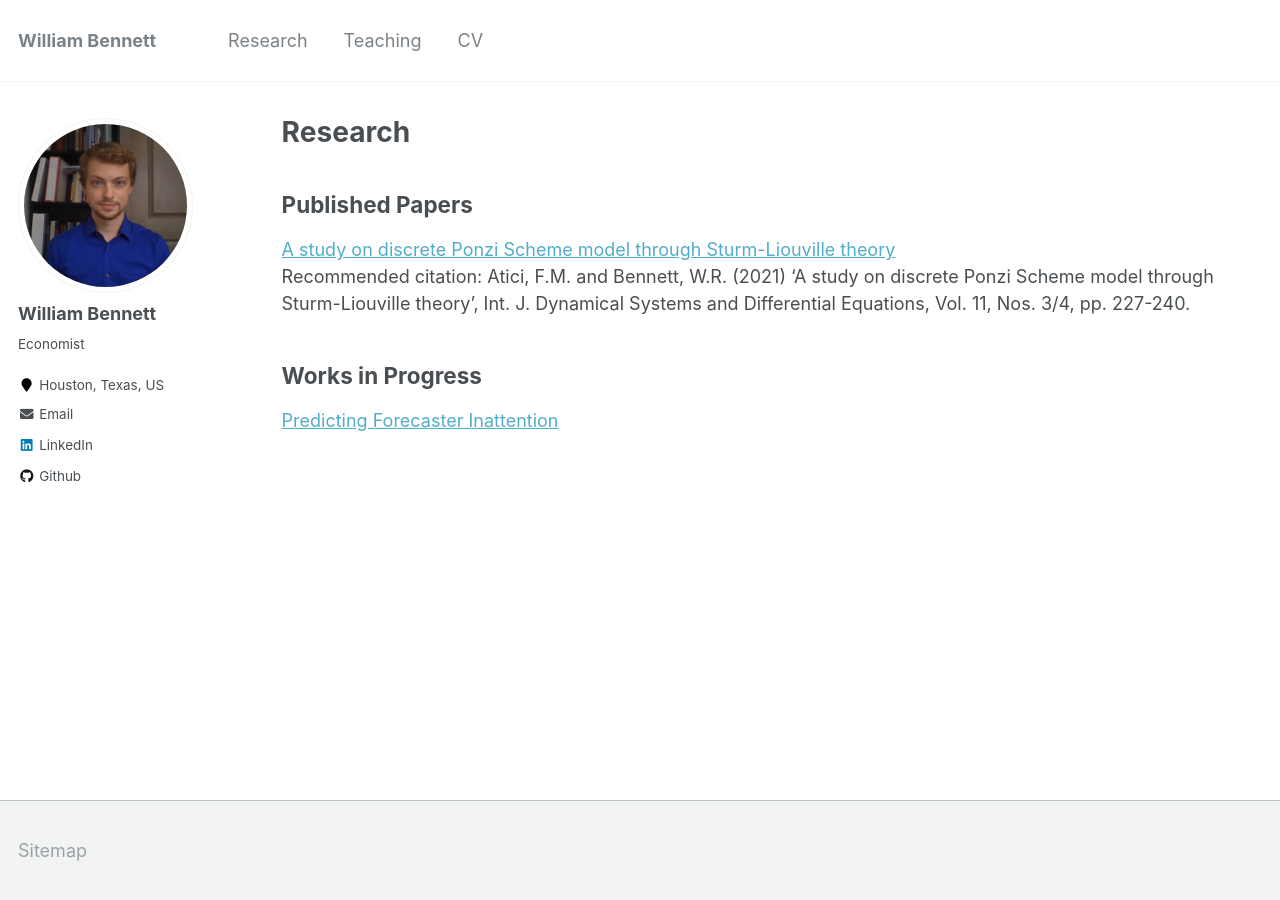
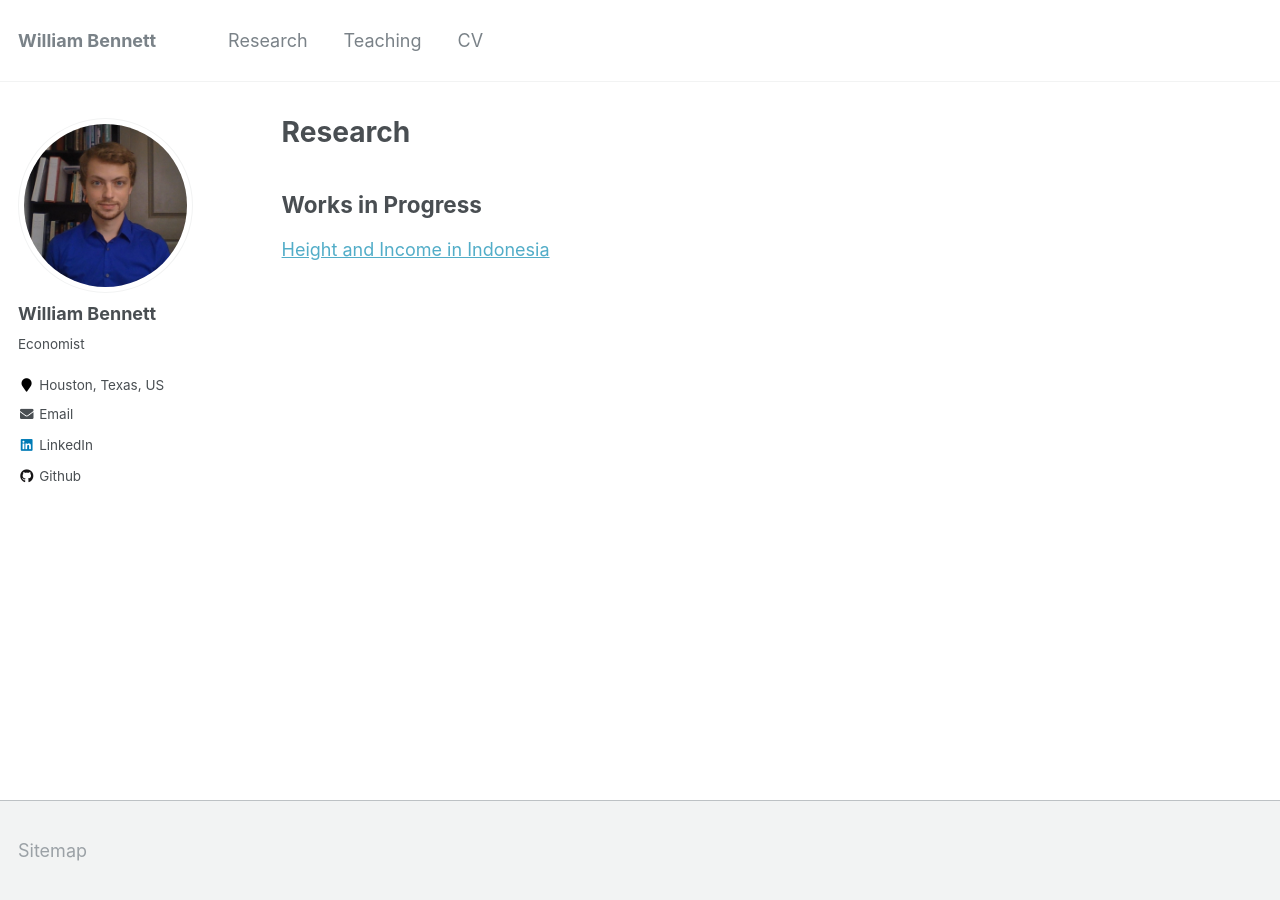
Before and after one commit to erikacallicott/erikacallicott.github.io, a Jekyll site: the page built from _pages/research.md, in a window 1280 px wide. Built offline with Jekyll 4.4.1, drawn with Linux system fonts in a browser that asks for light colours.

Commit message:
Update research.md

```diff
--- a/_pages/research.md
+++ b/_pages/research.md
@@ -7,13 +7,7 @@ author_profile: true
 
 {% include base_path %}
 
-Published Papers
---
-
-[A study on discrete Ponzi Scheme model through Sturm-Liouville theory](http://williambennettecon.github.io/files/Atici_Bennett_2021_A_study_on_discrete_Ponzi_Scheme_model_through_Sturm-Liouville_theory.pdf) <br>
-Recommended citation: Atici, F.M. and Bennett, W.R. (2021) 'A study on discrete Ponzi Scheme model through Sturm-Liouville theory', Int. J. Dynamical Systems and Differential Equations, Vol. 11, Nos. 3/4, pp. 227-240.
-
 Works in Progress
 --
 
-[Predicting Forecaster Inattention](http://williambennettecon.github.io/files/Bennett_2022_Predicting_Forecaster_Inattention.pdf)
+[Height and Income in Indonesia](http://YaboGV.github.io/files/Vidogbena (2022).pdf)
```
